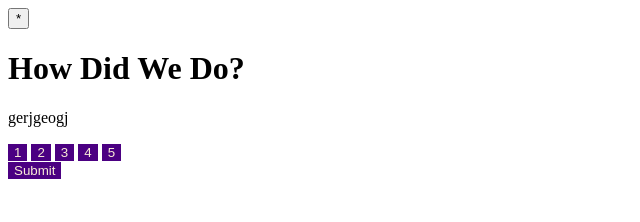
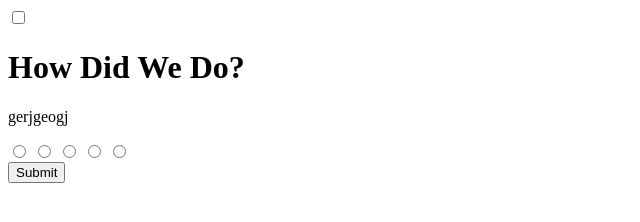
Before and after one commit to 508ethanol/Practice-HTML-CSS, a plain HTML site: page index.html in a window 1280 px wide. Shown: the whole page, without its empty margins (0-640 px from the left). Drawn offline with Linux system fonts and the light colour scheme.

Commit message:
Modded to an HTML Form

```diff
--- a/index.html
+++ b/index.html
@@ -16,10 +16,9 @@
 
 
 <body>
-    <div>
-        <button>
-            *
-        </button>
+    <form>
+        <input type="checkbox" value="*" name="star">
+
         <h1>
             How Did We Do?
         </h1>
@@ -27,14 +26,17 @@
             gerjgeogj
         </p>
         <div>
-            <button class="rating">1</button>
-            <button class="rating">2</button>
-            <button class="rating">3</button>
-            <button class="rating">4</button>
-            <button class="rating">5</button>
+         <label>
+            <input type="radio" value="1" name="rating">
+            <input type="radio" value="2" name="rating">
+            <input type="radio" value="3" name="rating">
+            <input type="radio" value="4" name="rating">
+            <input type="radio" value="5" name="rating">
+        </label>
+
         </div>
-        <button class="rating">Submit</button>
-    </div>
+        <input type="submit">
+    </form>
 </body>
 
 </html>
```
